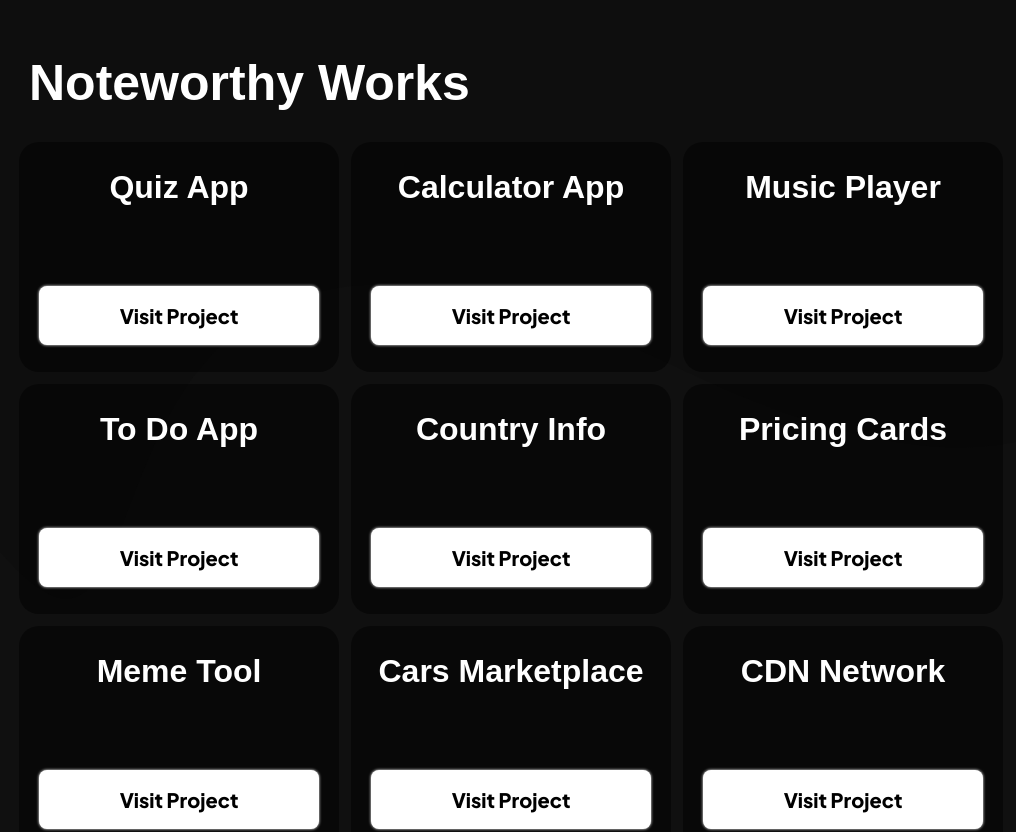
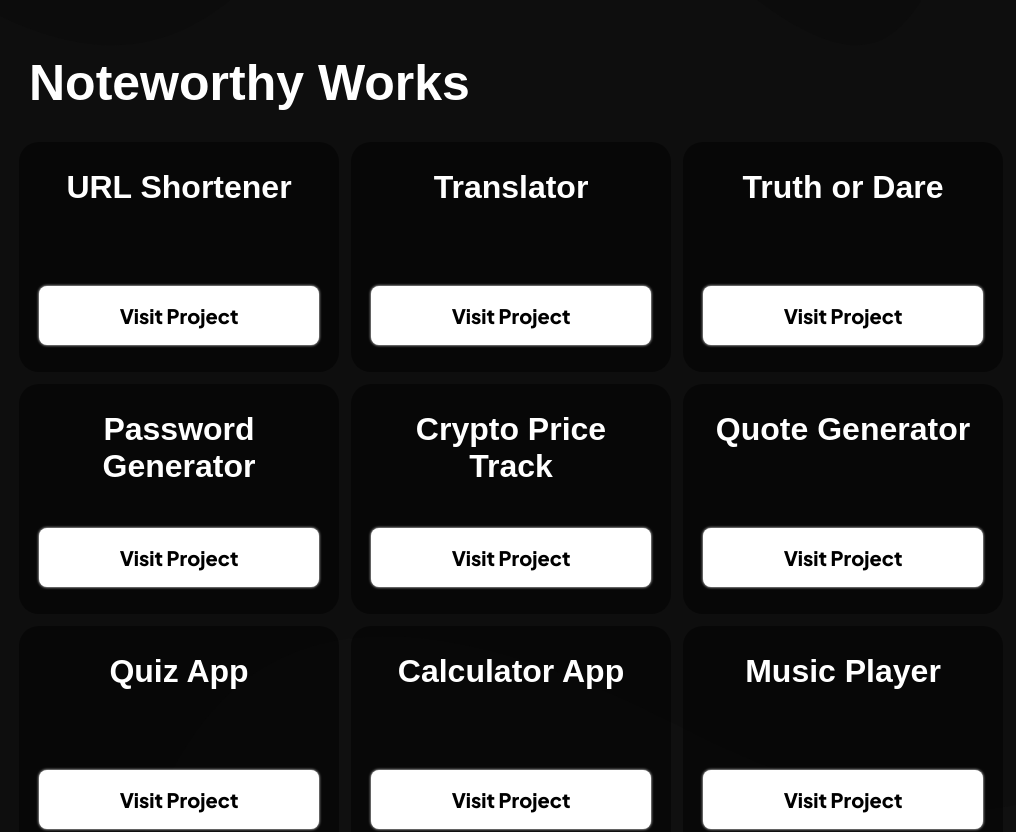
Before and after one commit to antisyst/new-portfolio, a Next.js app: page / in a window 1280 px wide. Shown: the part 5140-5972 px from the top of the page, without its empty margins (129-1145 px from the left). Built offline with nearby package versions, Linux system fonts and the light colour scheme; a web font is replaced by a local one.

Commit message:
Update works.tsx

```diff
--- a/src/components/works.tsx
+++ b/src/components/works.tsx
@@ -95,6 +95,42 @@ export default function Works() {
             </Fade>
             <WorksContainer>
             <Fade delay={100} triggerOnce={true} cascade damping={1e-1}>
+                <WorksItem>
+                    <WorksH1>URL Shortener</WorksH1>
+                    <WorksButton href="https://rmznurl.netlify.app/" target="_blank">Visit Project</WorksButton>
+                </WorksItem>
+                </Fade>
+                  <Fade delay={100} triggerOnce={true} cascade damping={1e-1}>
+                <WorksItem>
+                    <WorksH1>Translator</WorksH1>
+                    <WorksButton href="https://rmznlang.netlify.app/" target="_blank">Visit Project</WorksButton>
+                </WorksItem>
+                </Fade>
+                <Fade delay={100} triggerOnce={true} cascade damping={1e-1}>
+                <WorksItem>
+                    <WorksH1>Truth or Dare</WorksH1>
+                    <WorksButton href="https://dogru.netlify.app/" target="_blank">Visit Project</WorksButton>
+                </WorksItem>
+                </Fade>
+                  <Fade delay={100} triggerOnce={true} cascade damping={1e-1}>
+                <WorksItem>
+                    <WorksH1>Password Generator</WorksH1>
+                    <WorksButton href="https://rmznpass.netlify.app/" target="_blank">Visit Project</WorksButton>
+                </WorksItem>
+                </Fade>
+                   <Fade delay={100} triggerOnce={true} cascade damping={1e-1}>
+                <WorksItem>
+                    <WorksH1>Crypto Price Track</WorksH1>
+                    <WorksButton href="https://coinpricetrack.netlify.app/" target="_blank">Visit Project</WorksButton>
+                </WorksItem>
+                </Fade>
+                   <Fade delay={100} triggerOnce={true} cascade damping={1e-1}>
+                <WorksItem>
+                    <WorksH1>Quote Generator</WorksH1>
+                    <WorksButton href="https://rmznlang.netlify.app/" target="_blank">Visit Project</WorksButton>
+                </WorksItem>
+                </Fade>
+                 <Fade delay={100} triggerOnce={true} cascade damping={1e-1}>
                 <WorksItem>
                     <WorksH1>Quiz App</WorksH1>
                     <WorksButton href="https://rmznquiz.netlify.app/" target="_blank">Visit Project</WorksButton>
```
